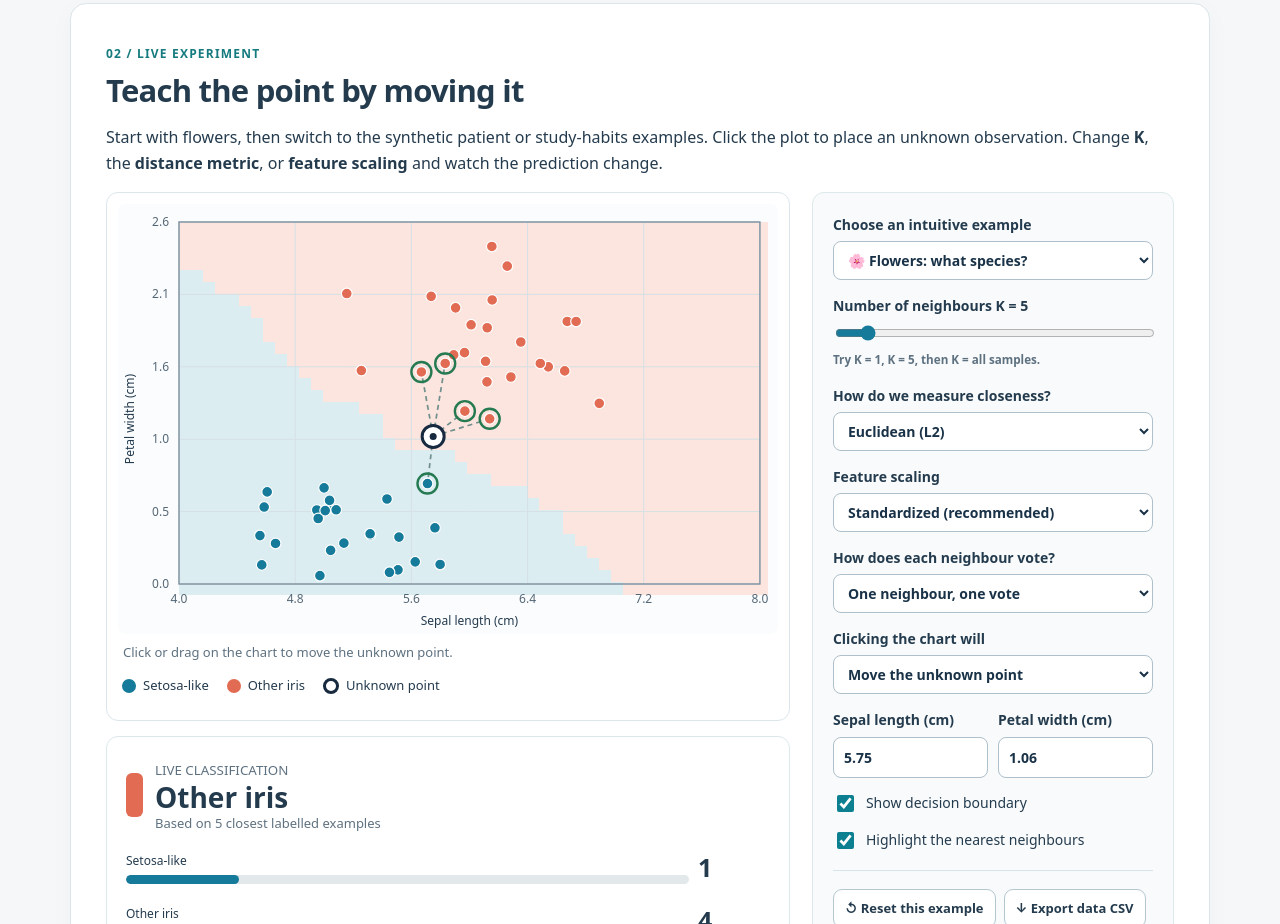
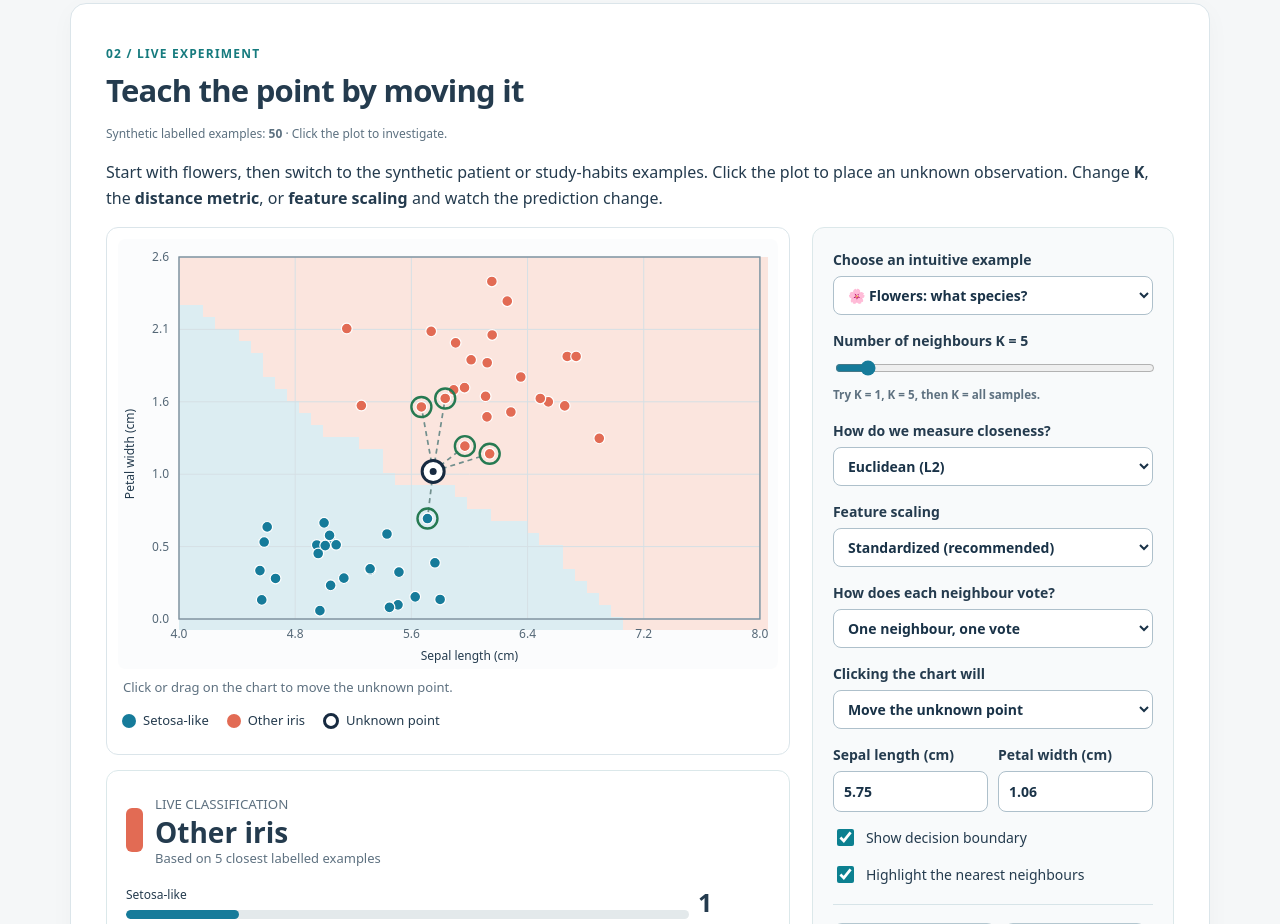
Before and after one commit to kirtiprakash/MLTools, a plain HTML site: page knn.html in a window 1280 px wide. Shown: the part 1120-2044 px from the top of the page. Drawn offline with Linux system fonts and the light colour scheme.

Commit message:
Add dynamic sample count used by KNN interface

```diff
--- a/knn.html
+++ b/knn.html
@@ -54,6 +54,7 @@ main{max-width:1180px;margin:auto;padding:12px 20px 42px}section{margin:23px 0;p
 <section id="lab">
  <div class="tag">02 / Live experiment</div>
  <h2>Teach the point by moving it</h2>
+ <p class="muted-sm">Synthetic labelled examples: <strong id="sample-count">50</strong> · Click the plot to investigate.</p>
  <p>Start with flowers, then switch to the synthetic patient or study-habits examples. Click the plot to place an unknown observation. Change <strong>K</strong>, the <strong>distance metric</strong>, or <strong>feature scaling</strong> and watch the prediction change.</p>
  <div class="lab-layout">
   <div class="visual">
```
